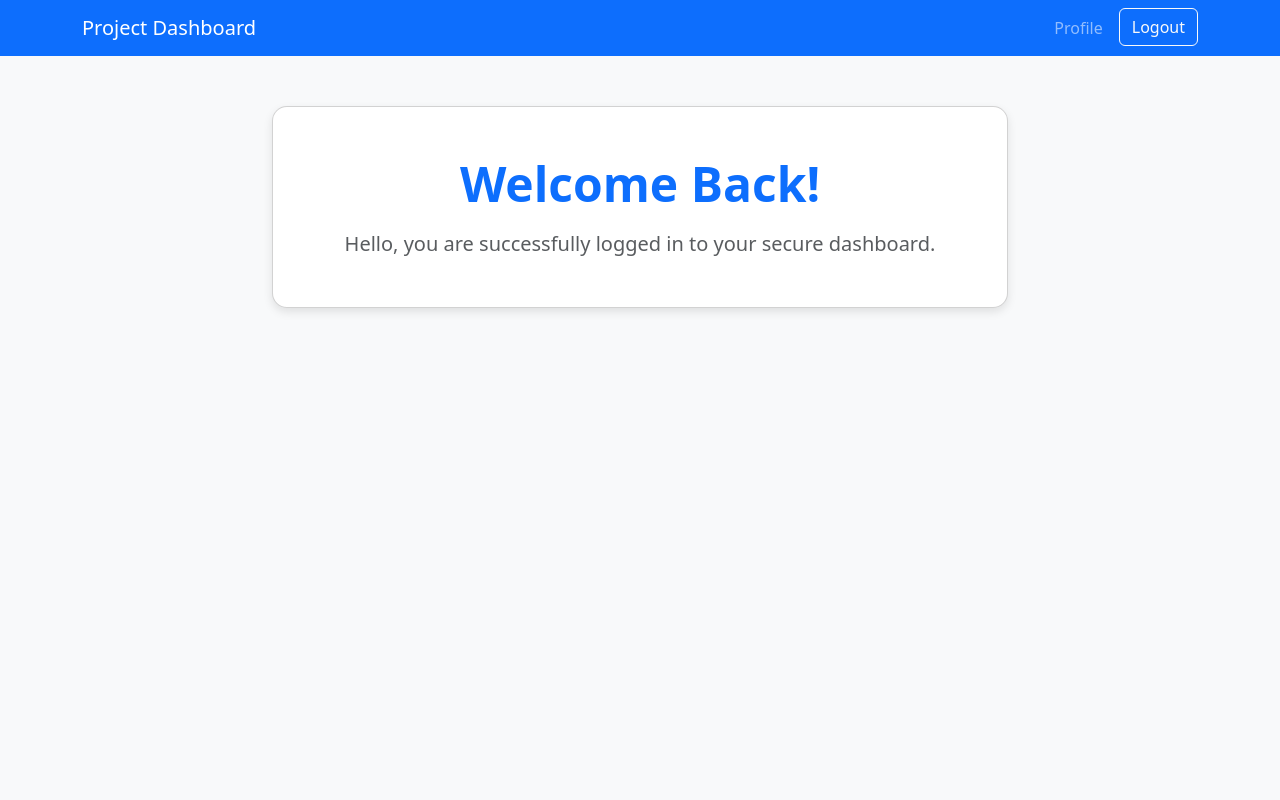
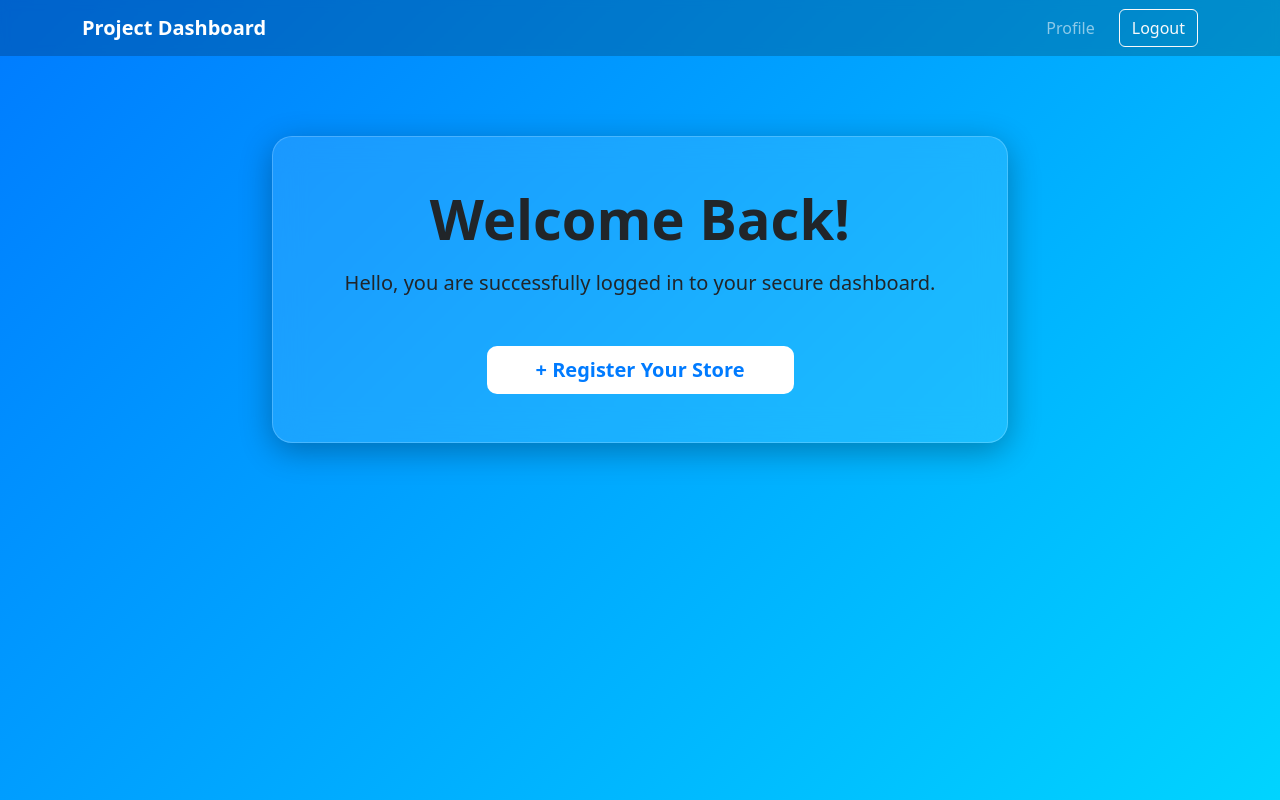
Before and after one commit to AreefHakim/G103, a Flask app: page /dashboard in a window 1280 px wide. Run offline with Flask 3, Linux system fonts and the light colour scheme; a user stored in the database is signed in.

Commit message:
Add store button and clean up

```diff
--- a/templates/dashboard.html
+++ b/templates/dashboard.html
@@ -4,27 +4,54 @@
     <meta charset="UTF-8">
     <meta name="viewport" content="width=device-width, initial-scale=1.0">
     <title>Dashboard - Project</title>
+    <!-- Bootstrap 5 CSS -->
     <link href="https://cdn.jsdelivr.net/npm/bootstrap@5.3.0/dist/css/bootstrap.min.css" rel="stylesheet">
     <style>
-        body { background-color: #f8f9fa; }
-        .welcome-card { margin-top: 50px; border-radius: 15px; box-shadow: 0 4px 10px rgba(0,0,0,0.1); }
+        body {
+            background: linear-gradient(135deg, #007bff 0%, #00d4ff 100%);
+            min-height: 100vh;
+            color: white;
+        }
+        .welcome-card {
+            margin-top: 80px;
+            background: rgba(255, 255, 255, 0.1);
+            backdrop-filter: blur(15px);
+            border-radius: 20px;
+            border: 1px solid rgba(255, 255, 255, 0.2);
+            box-shadow: 0 8px 32px 0 rgba(0, 0, 0, 0.3);
+        }
+        .navbar {
+            background: rgba(0, 0, 0, 0.2) !important;
+            backdrop-filter: blur(5px);
+        }
+        .btn-register {
+            background-color: #ffffff;
+            color: #007bff;
+            font-weight: bold;
+            border-radius: 10px;
+            transition: 0.3s;
+        }
+        .btn-register:hover {
+            background-color: #f0f0f0;
+            transform: translateY(-2px);
+        }
     </style>
 </head>
 <body>
 
-    <nav class="navbar navbar-expand-lg navbar-dark bg-primary">
+    <nav class="navbar navbar-expand-lg navbar-dark">
         <div class="container">
-            <a class="navbar-brand" href="#">Project Dashboard</a>
+            <a class="navbar-brand fw-bold" href="#">Project Dashboard</a>
             <button class="navbar-toggler" type="button" data-bs-toggle="collapse" data-bs-target="#navbarNav">
                 <span class="navbar-toggler-icon"></span>
             </button>
             <div class="collapse navbar-collapse" id="navbarNav">
-                <ul class="navbar-nav ms-auto">
+                <ul class="navbar-nav ms-auto align-items-center">
                     <li class="nav-item">
                         <a class="nav-link" href="#">Profile</a>
                     </li>
                     <li class="nav-item">
-                        <a class="btn btn-outline-light ms-2" href="{{ url_for('logout') }}">Logout</a>
+                        <a class="btn btn-outline-light ms-lg-3" href="{{ url_for('logout') }}">Logout</a>
                     </li>
                 </ul>
             </div>
@@ -35,10 +62,17 @@
         <div class="row justify-content-center">
             <div class="col-md-8 text-center">
 
-                <div class="card welcome-card bg-white">
+                <div class="card welcome-card">
                     <div class="card-body p-5">
-                        <h1 class="display-5 fw-bold text-primary mb-3">Welcome Back!</h1>
-                        <p class="lead text-muted mb-0">Hello, you are successfully logged in to your secure dashboard.</p>
+                        <h1 class="display-4 fw-bold mb-3">Welcome Back!</h1>
+                        <p class="lead mb-5">Hello, you are successfully logged in to your secure dashboard.</p>
+
+                        <!-- Butang Register Store yang baru ditambahkan -->
+                        <div class="d-grid gap-2 d-sm-flex justify-content-sm-center">
+                            <a href="{{ url_for('registerstore') }}" class="btn btn-register btn-lg px-5">
+                                + Register Your Store
+                            </a>
+                        </div>
                     </div>
                 </div>
 
@@ -46,6 +80,7 @@
         </div>
     </div>
 
+    <!-- Bootstrap 5 JS -->
     <script src="https://cdn.jsdelivr.net/npm/bootstrap@5.3.0/dist/js/bootstrap.bundle.min.js"></script>
 </body>
 </html>
```
Also changed, not shown: instance/database.db.
